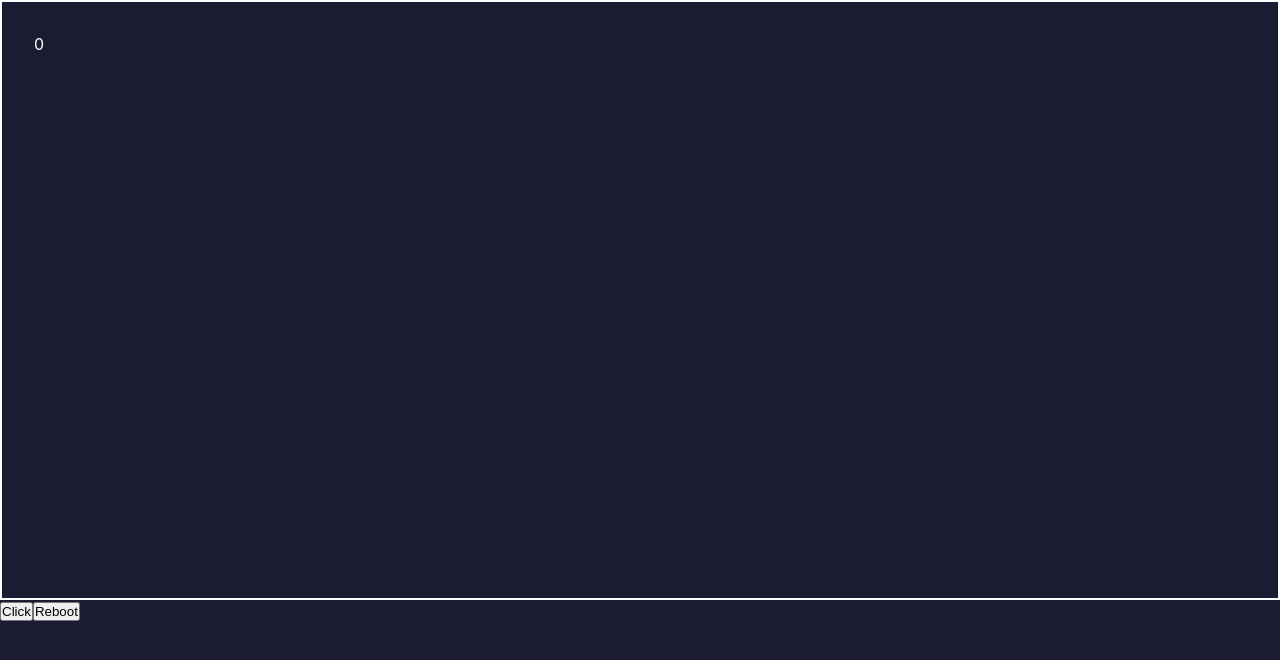
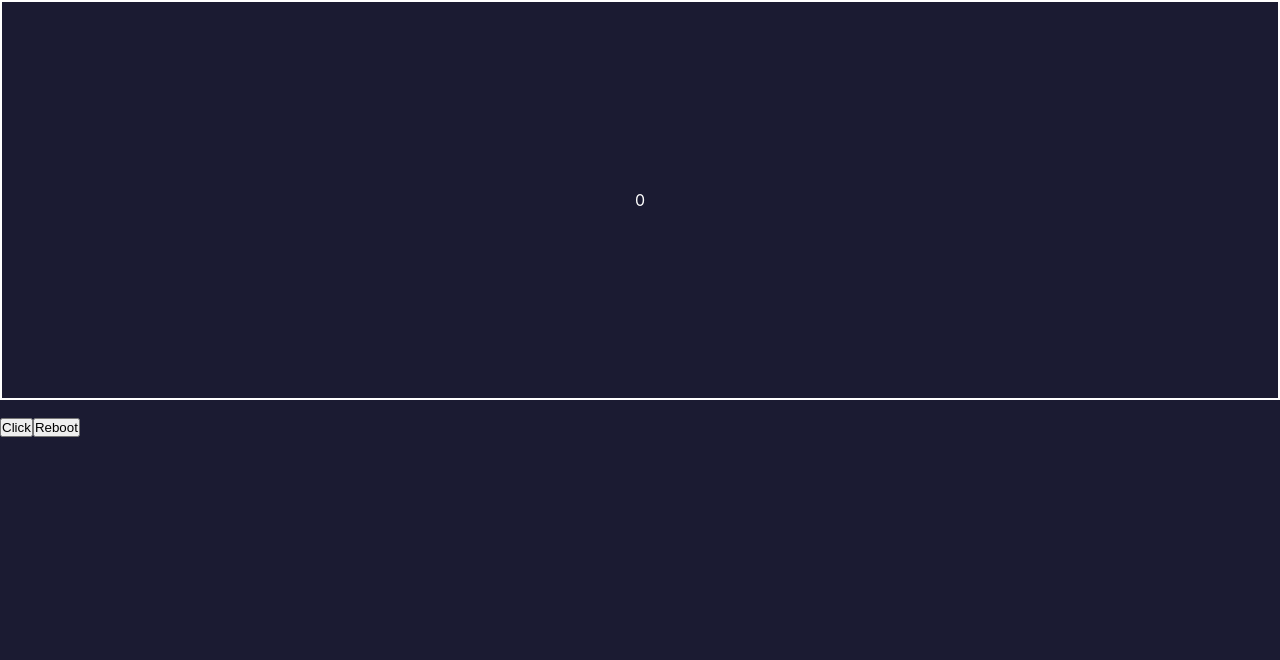
Before and after one commit to leocoiradas/contador-clics-freecodecamp, a React (Create React App) app: page / in a window 1280 px wide. Shown: the top 660 px of the page. Built offline with nearby package versions, Linux system fonts and the light colour scheme.

Commit message:
Se asignaron estilos al contenedor del número de clics para centrar su contenido

```diff
--- a/src/component-styles/counter.css
+++ b/src/component-styles/counter.css
@@ -1,8 +1,12 @@
 .counterBox{
-    min-width: 600px;
-    height: 600px;
+    min-width: 400px;
+    height: 400px;
     color: white;
     border: 2px solid white;
     padding: 2rem;
+    display: flex;
+    justify-content: center;
+    align-items: center;
+    margin-bottom: 1rem;
 
 }
```
